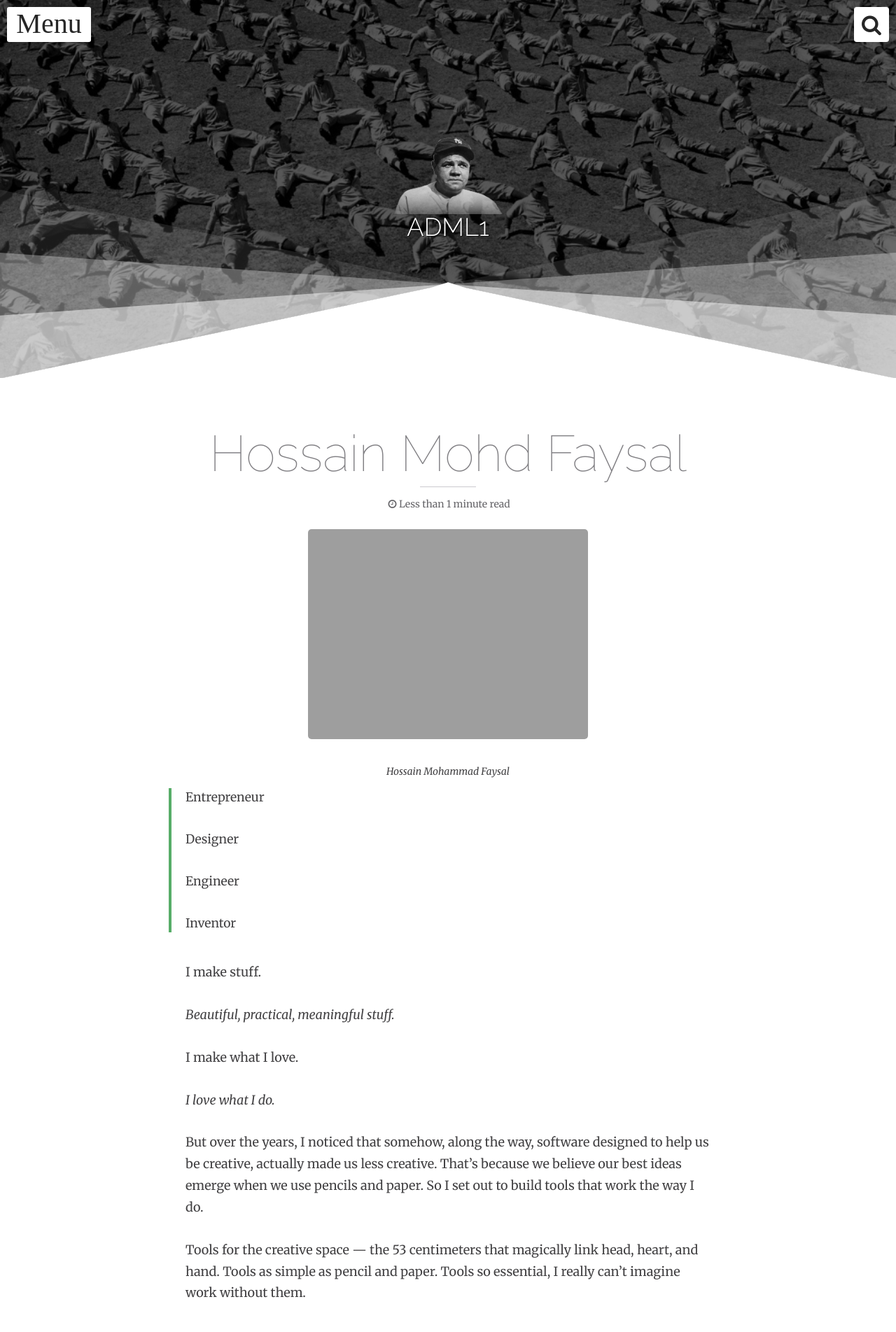
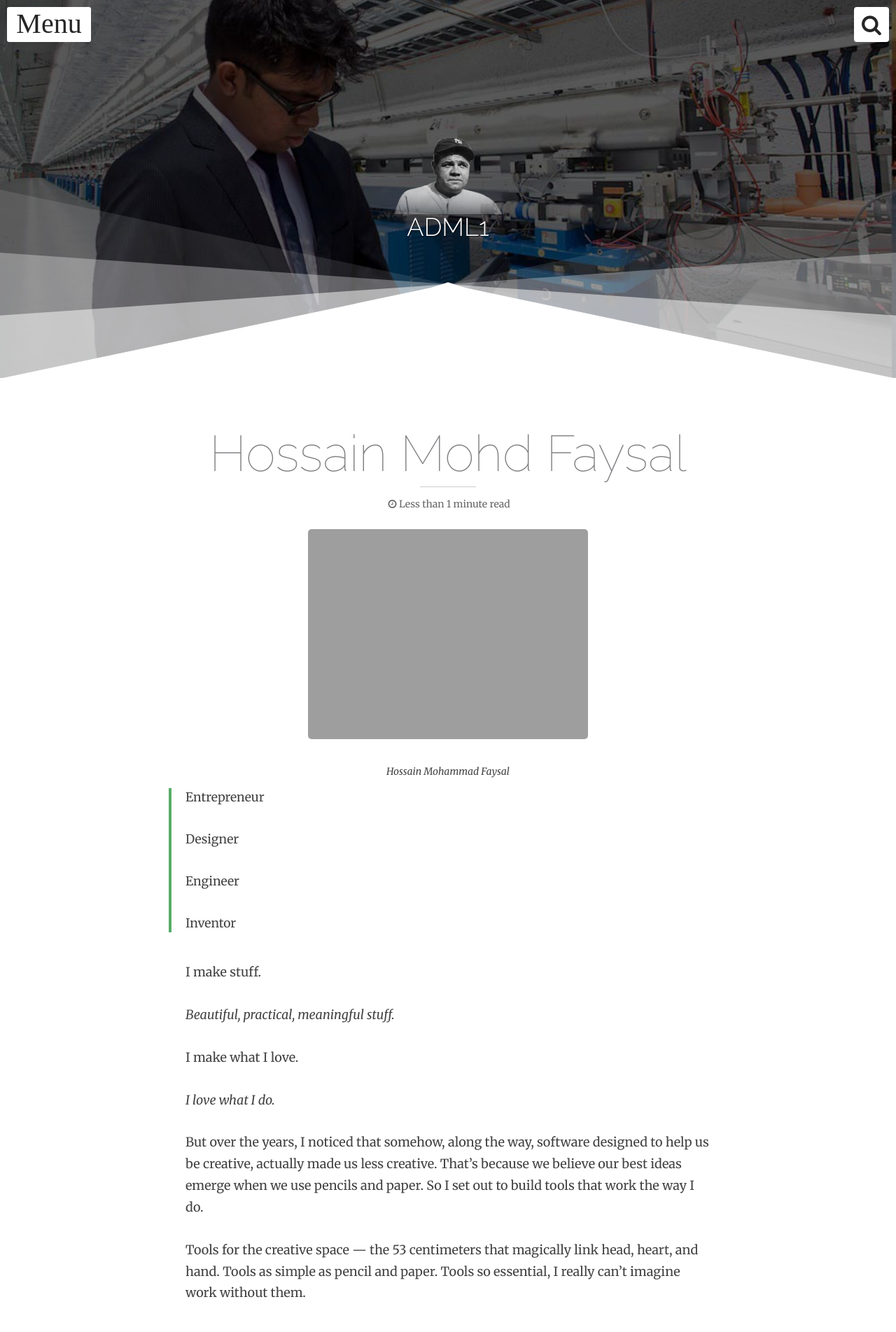
Before and after one commit to classicblunders/classicblunders.github.io, a Jekyll site: the page built from about.md, in a window 1280 px wide. Shown: the top 1903 px of the page at 70% size. Built offline with Jekyll 4.4.1, drawn with Linux system fonts in a browser that asks for light colours; nearby versions of some CDN libraries.

```diff
--- a/about.md
+++ b/about.md
@@ -1,10 +1,8 @@
 ---
 layout: page
-permalink: /about/index.html
 title: Hossain Mohd Faysal
 tags: [Hossain, Mohd, Faysal, hmfaysal]
-image:
-  feature: Hossain-Mohd-Faysal.jpg
+imagefeature: Hossain-Mohd-Faysal.jpg
 ---
 <figure>
   <img src="{{ site.url }}/images/hossain-faysal.jpg" alt="Hossain Mohammad Faysal">
```
